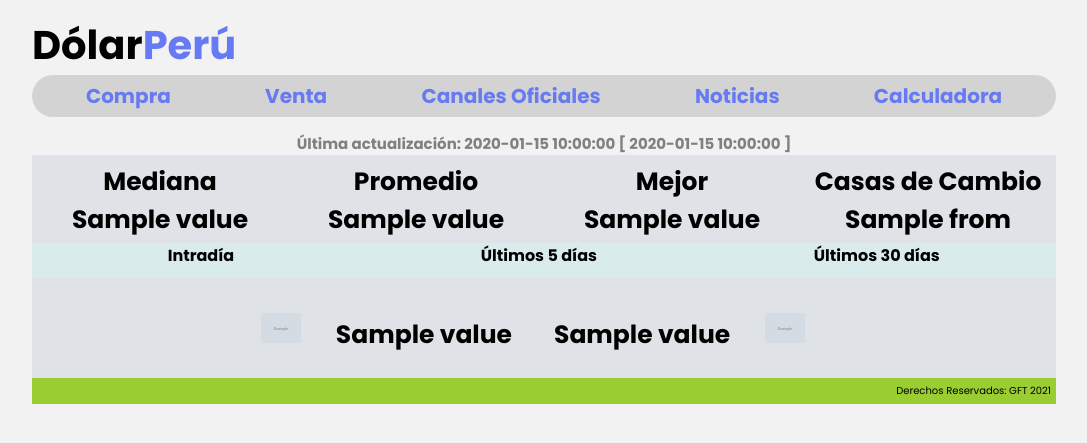
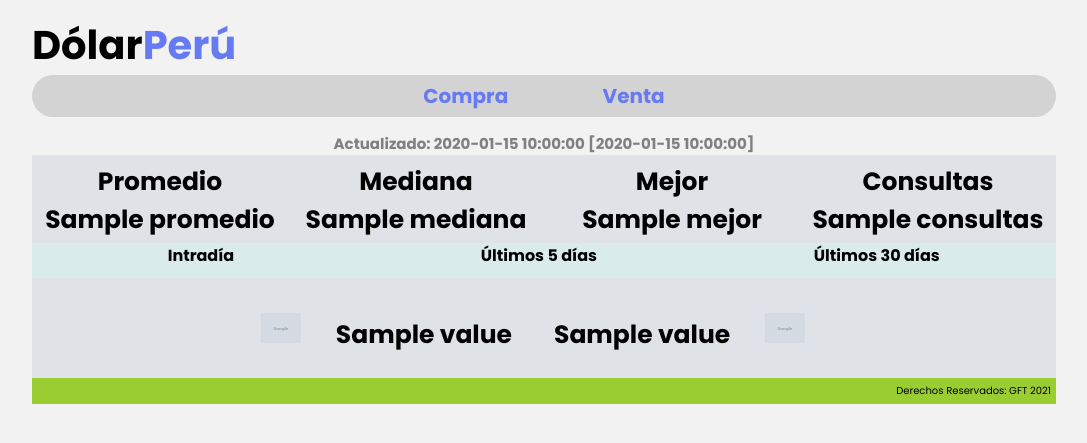
Before and after one commit to gfreundt/DolarPeru_Web, a Flask app: template templates/layout.html in a window 1280 px wide. Shown: the top 443 px of the page, without its empty margins (96-1183 px from the left). Run offline with Flask 2, Linux system fonts and the light colour scheme; the template is opened without the code that fills it: most values are stand-ins (such as "Sample title", 1, 10 or a date in 2020); grey boxes marked "Sample" are stand-in pictures.

Commit message:
Added median, mejor. Changes in layout.

```diff
--- a/main.py
+++ b/main.py
@@ -1,4 +1,4 @@
-import os, json, platform
+import os, json, platform, sys
 from flask import Flask, redirect, url_for, render_template, request
 from  google.cloud import storage
 
@@ -18,7 +18,7 @@
 def construct_data(filename):
 	# Access Google Cloud Storage Bucket
 	client = storage.Client.from_service_account_json(json_credentials_path=GCLOUD_KEYS)
-	bucket = client.get_bucket('data-bucket-gft')
+	bucket = client.get_bucket(GCLOUD_BUCKET)
 	file_in_bucket = bucket.blob('/DolarPeru_data/' + filename)
 	data = json.loads(file_in_bucket.download_as_string().decode('utf-8'))
 	details = data['details']
@@ -31,6 +31,7 @@
 WEB_PATH = os.path.join(ROOT_PATH, 'DolarPeru_Web')
 DATA_PATH = os.path.join(ROOT_PATH, 'DolarPeru_data')
 GCLOUD_KEYS = os.path.join(ROOT_PATH, 'gcloud_keys.json')
+GCLOUD_BUCKET = 'data-bucket-gft-devops'   # testing = 'data-bucket-gft-devops' | production = 'data-bucket-gft'
 
 
 app = Flask(__name__)
--- a/static/style.css
+++ b/static/style.css
@@ -91,7 +91,7 @@
   float: left;
 }
 
-main .resumen .casas {
+main .resumen .consultas {
   width: 25%;
   float: left;
 }
--- a/static/style.scss
+++ b/static/style.scss
@@ -91,7 +91,7 @@
             float: left;
         }
 
-        .casas {
+        .consultas {
             width: 25%;
             float: left;
         }
--- a/templates/layout.html
+++ b/templates/layout.html
@@ -17,9 +17,11 @@
     <nav>
         <a href="/compra">Compra</a>
         <a href="/venta">Venta</a>
+        <!-- Suspended
         <a href="#">Canales Oficiales</a>
         <a href="#">Noticias</a>
         <a href="#">Calculadora</a>
+        -->
     </nav>
 
     <main>
@@ -27,25 +29,25 @@
             {% block title %}{% endblock title %}
         </div>
         <div class="actualizado">
-            Última actualización: {{ head.time }}
-            [ {{ head.time }} ]
+            Actualizado: {{ head.time }}
+            [{{ head.date }}]
         </div>
         <div class="resumen">
             <div class="promedio">
-                Mediana<br>
-                {{ head.value }}
+                Promedio<br>
+                {{ head.promedio }}
             </div>
             <div class="mediano">
-                Promedio<br>
-                {{ head.value }}
+                Mediana<br>
+                {{ head.mediana }}
             </div>
             <div class="mejor">
                 Mejor<br>
-                {{ head.value }}
+                {{ head.mejor }}
             </div>
-            <div class="casas">
-                Casas de Cambio<br>
-                {{ head.from }}
+            <div class="consultas">
+                Consultas<br>
+                {{ head.consultas }}
             </div>
         </div>
         <div class="graphs">
```
Also changed, not shown: 1 other file.
